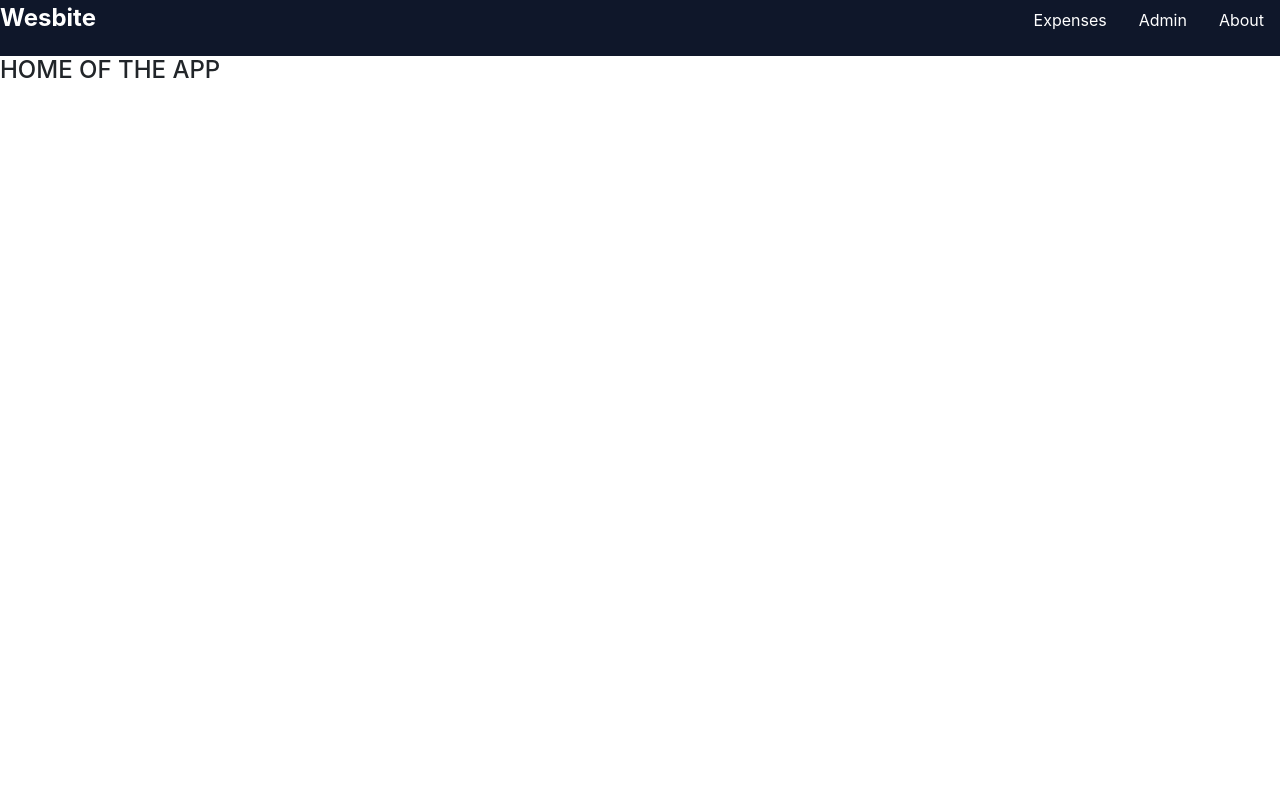
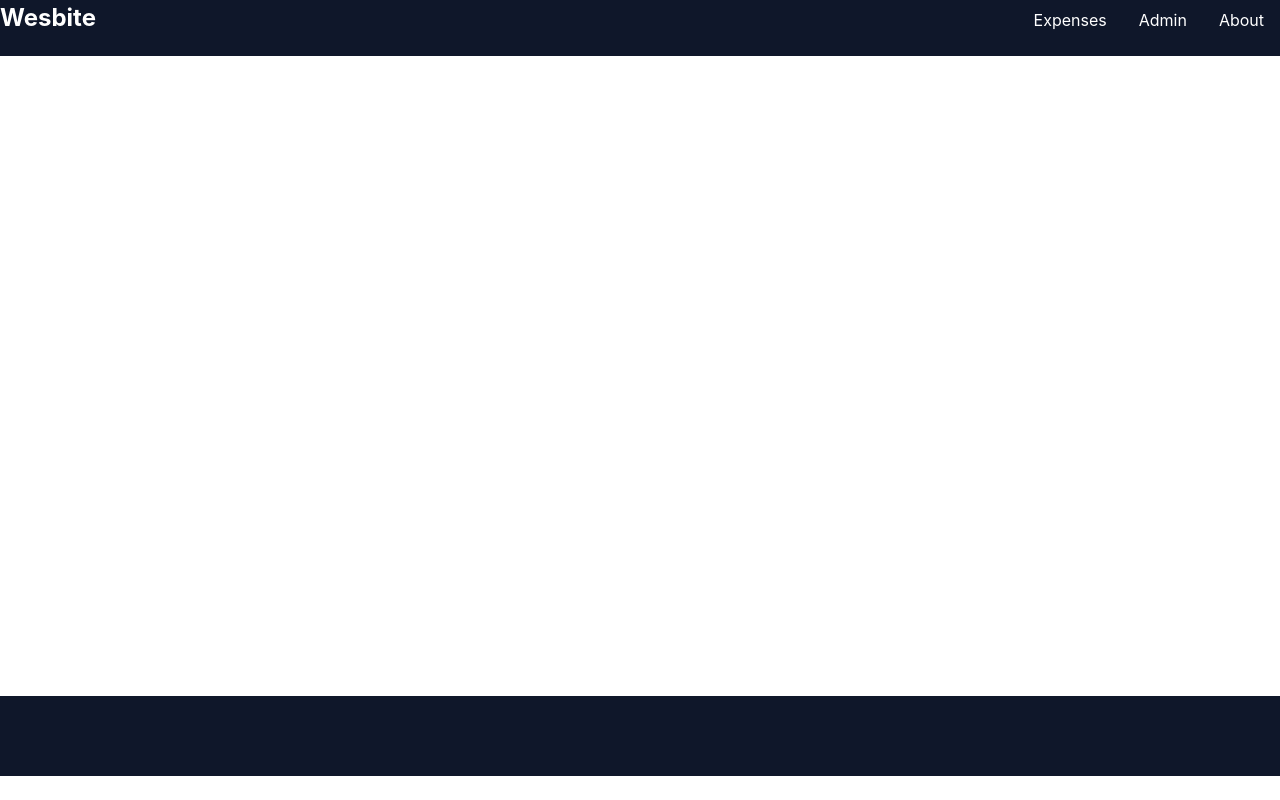
Before and after one commit to renceabishek/expense-tracker-ui, a React (Create React App) app: page / in a window 1280 px wide. Built offline with nearby package versions, Linux system fonts and the light colour scheme.

Commit message:
Pushing the changes after adding the ExpenseWrapperComponent on Nov 28th 2023.

```diff
--- a/src/App.tsx
+++ b/src/App.tsx
@@ -1,7 +1,7 @@
 import React, { useState } from "react";
 import "./App.scss";
 import AuthWrapper from "./auth/AuthWrapper";
-import Home from "./home/home";
+import ExpenseWrapperComponent from "./ExpenseWrapperComponent/ExpenseWrapperComponent";
 import axios from "axios";
 
 function App() {
@@ -11,7 +11,7 @@ function App() {
   return (
     <div className="et-flex et-flex-col min-height-100">
       <div className="et-flex-item">
-      <Home />
+      <ExpenseWrapperComponent />
       </div>
     </div>
   );
--- a/src/home/home.tsx
+++ b/src/ExpenseWrapperComponent/ExpenseWrapperComponent.tsx
@@ -4,11 +4,13 @@ import { Route, Routes } from "react-router-dom";
 import Expenses from "../expenses/expenses";
 import Admin from "../admin/admin";
 import About from "../about/about";
+import Footer from "./footer";
+import "./expenseWrapperComponent.scss"
 
 
-function Home() {
+function ExpenseWrapperComponent() {
   return <div><Navbar/>
-
+  <div className="ExpenseContainer">
   <Routes>
   <Route path="/expenses" element={<Expenses/>}></Route>
   <Route path="/admin" element={<Admin/>}></Route>
@@ -16,8 +18,9 @@ function Home() {
 
 
   </Routes>
-  <h4> HOME OF THE APP</h4>
+  </div>
+  <Footer/>
   </div>;
 }
 
-export default Home;
+export default ExpenseWrapperComponent;
--- /dev/null
+++ b/src/ExpenseWrapperComponent/expenseWrapperComponent.scss
@@ -0,0 +1,3 @@
+.ExpenseContainer{
+    height: 40rem;
+}
--- /dev/null
+++ b/src/ExpenseWrapperComponent/footer.scss
@@ -0,0 +1,5 @@
+.footer {
+    width: 100%;
+    height: 5rem;
+    background-color: #0f172a;
+}
--- /dev/null
+++ b/src/ExpenseWrapperComponent/footer.tsx
@@ -0,0 +1,11 @@
+import React from "react"
+import "./footer.scss"
+
+function Footer(){
+
+return <div>
+    <div className="footer"></div>
+</div>
+}
+
+export default Footer;
```
Also changed, not shown: src/ExpenseWrapperComponent/navbar.scss (renamed from src/home/navbar.scss), src/ExpenseWrapperComponent/navbar.tsx (renamed from src/home/navbar.tsx).
